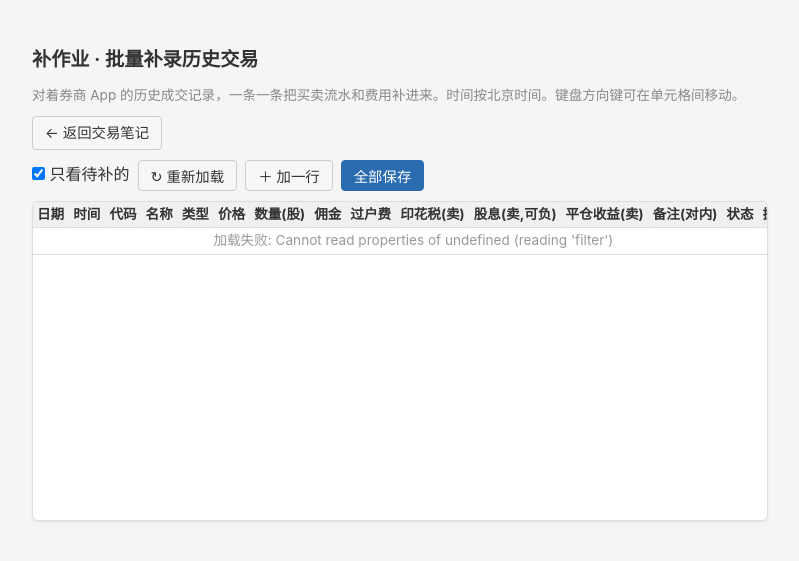
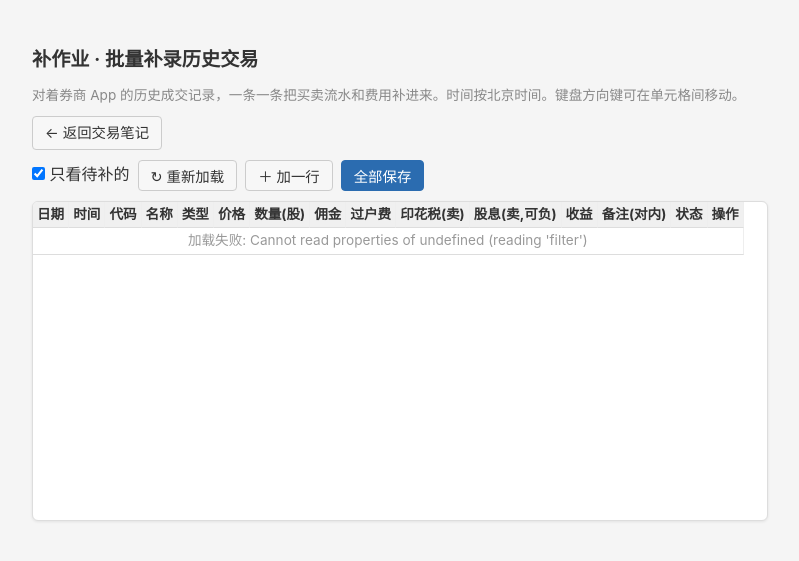
Before and after one commit to WidgetA/A-share-quant-trading, a Flask app: template src/web/templates/trade_notes_backfill.html in a window 1280 px wide. Shown: the part 64-625 px from the top of the page, without its empty margins (240-1039 px from the left). Run offline with Flask 3, Linux system fonts and the light colour scheme; the template is opened without the code that fills it, so the values that code supplies are empty.

Commit message:
fix(notes): 补作业表头「平仓收益(卖)」改「收益」——逆回购利息也填这列
括号里的「卖」让用户以为逆回购行不能用这一列(且它两边费项格
对逆回购全是禁用灰格),实际逆回购收益就登记在此。改名「收益」
加 tooltip: 卖出=平仓收益;逆回购=利息收益。

Co-Authored-By: Claude Fable 5 <noreply@anthropic.com>

```diff
--- a/src/web/templates/trade_notes_backfill.html
+++ b/src/web/templates/trade_notes_backfill.html
@@ -113,7 +113,7 @@ table.tnb-table { border-collapse: separate; border-spacing: 0; font-size: 0.85e
                     <th>过户费</th>
                     <th>印花税(卖)</th>
                     <th>股息(卖,可负)</th>
-                    <th>平仓收益(卖)</th>
+                    <th title="卖出=平仓收益；逆回购=利息收益">收益</th>
                     <th class="tnb-col-remark">备注(对内)</th>
                     <th>状态</th>
                     <th>操作</th>
```
Also changed, not shown: docs/features.md (+1 -0 lines).
